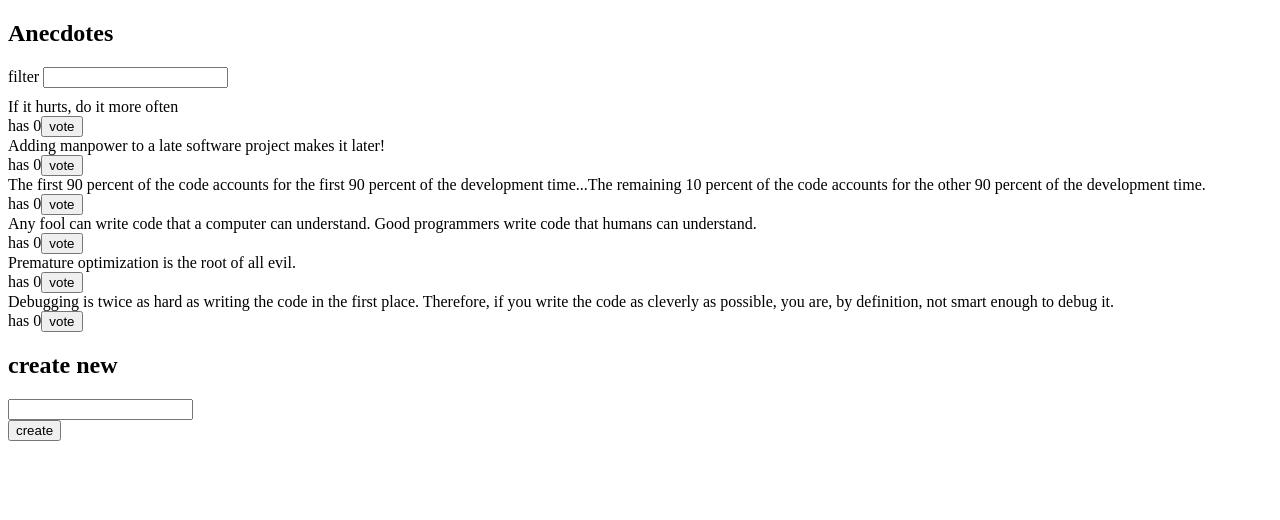
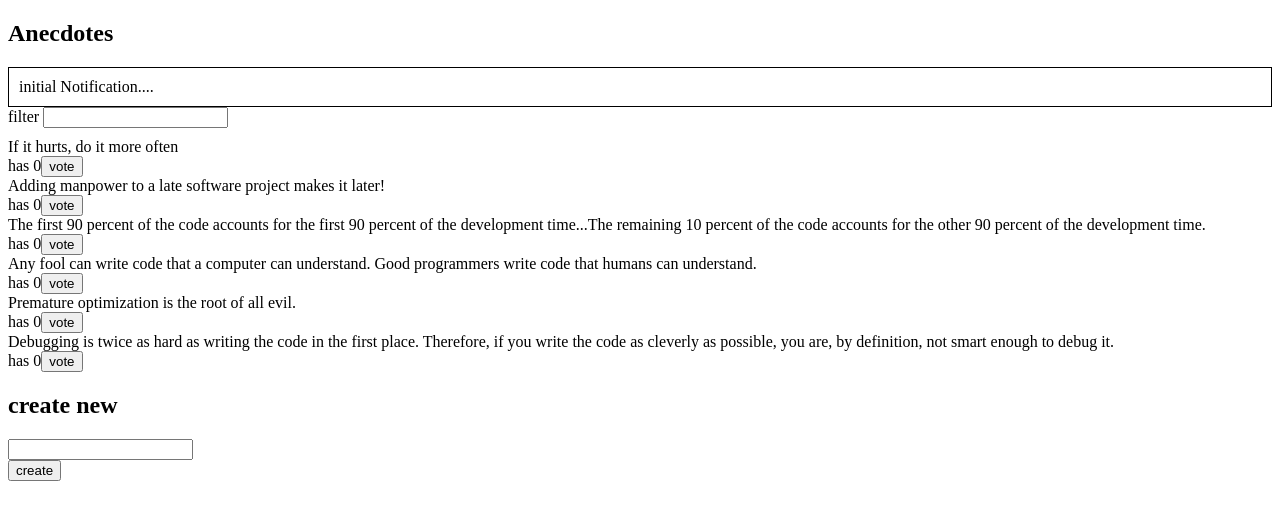
Before and after one commit to aayushsinha0706/FullStackOpen, a React (Vite) app in the folder part-6/anecdotes/: page / in a window 1280 px wide. Shown: the top 520 px of the page. Built offline with nearby package versions, Linux system fonts and the light colour scheme.

Commit message:
6.12 Better Anecdotes, step 10

```diff
--- a/part-6/anecdotes/src/App.jsx
+++ b/part-6/anecdotes/src/App.jsx
@@ -1,11 +1,13 @@
 import AnecdoteForm from './components/AnecdoteForm'
 import AnecdoteList from './components/AnecdoteList'
 import Filter from './components/Filter'
+import Notification from './components/Notification'
 
 const App = () => {
   return (
     <div>
       <h2>Anecdotes</h2>
+      <Notification />
       <Filter />
       <AnecdoteList />
       <AnecdoteForm />
--- a/part-6/anecdotes/src/components/Notification.jsx
+++ b/part-6/anecdotes/src/components/Notification.jsx
@@ -1,12 +1,18 @@
+import { useSelector } from "react-redux"
+
 const Notification = () => {
+
     const style = {
       border: 'solid',
       padding: 10,
       borderWidth: 1
     }
+
+    const notification = useSelector(state => state.notification)
+
     return (
       <div style={style}>
-        render here notification...
+        {notification}
       </div>
     )
   }
--- /dev/null
+++ b/part-6/anecdotes/src/reducers/notificationReducer.js
@@ -0,0 +1,10 @@
+import { createSlice } from "@reduxjs/toolkit"
+
+const initialState = 'initial Notification....'
+
+const notificationSlice = createSlice({
+    name: 'notification',
+    initialState
+})
+
+export default notificationSlice.reducer
--- a/part-6/anecdotes/store.js
+++ b/part-6/anecdotes/store.js
@@ -2,11 +2,13 @@ import { configureStore } from "@reduxjs/toolkit"
 
 import anecdoteReducer from "./src/reducers/anecdoteReducer"
 import filterReducer from "./src/reducers/filterReducer"
+import notificationReducer from "./src/reducers/notificationReducer"
 
 const store = configureStore({
     reducer: {
         filter: filterReducer,
-        anecdotes: anecdoteReducer
+        anecdotes: anecdoteReducer,
+        notification: notificationReducer
     }
 })
 
```
